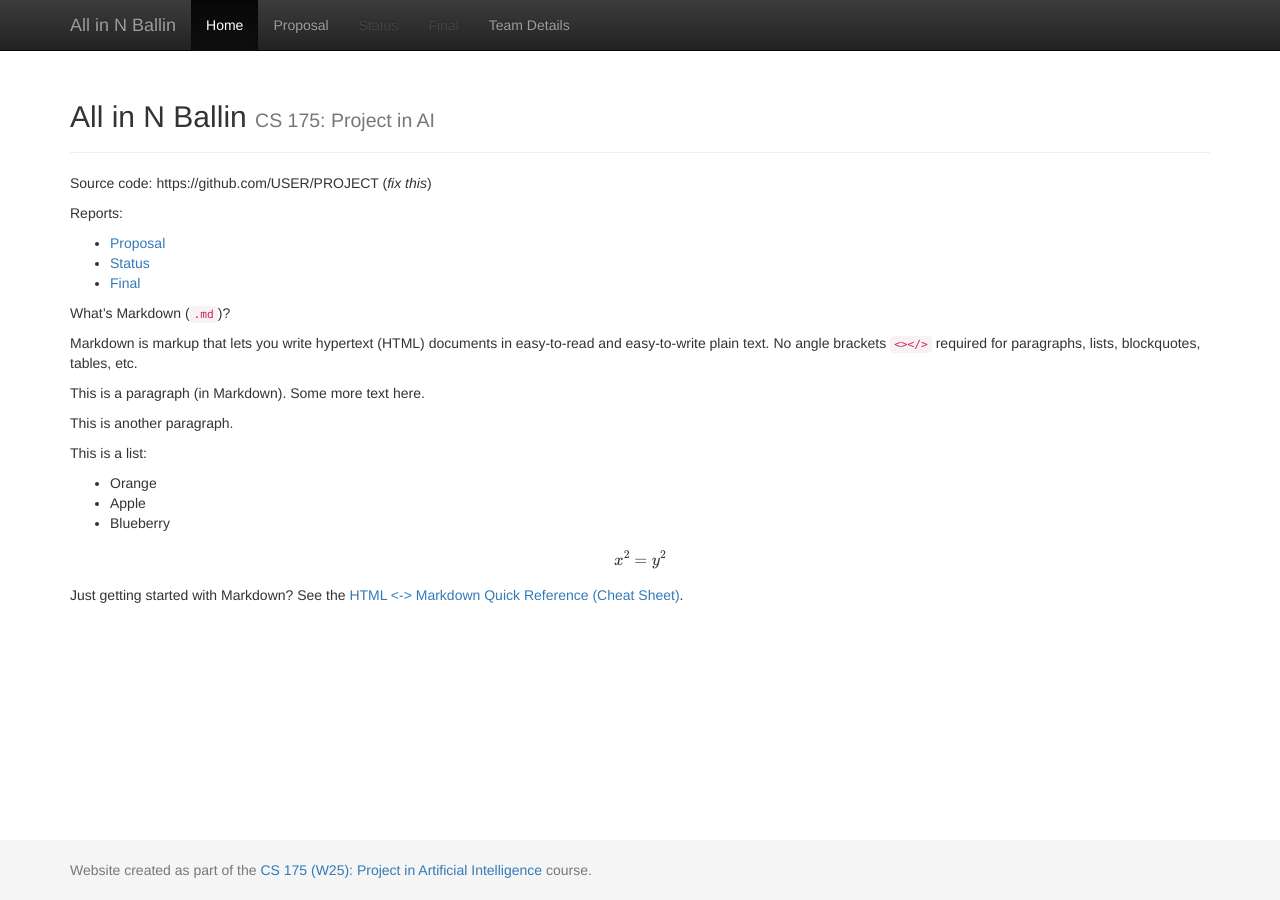
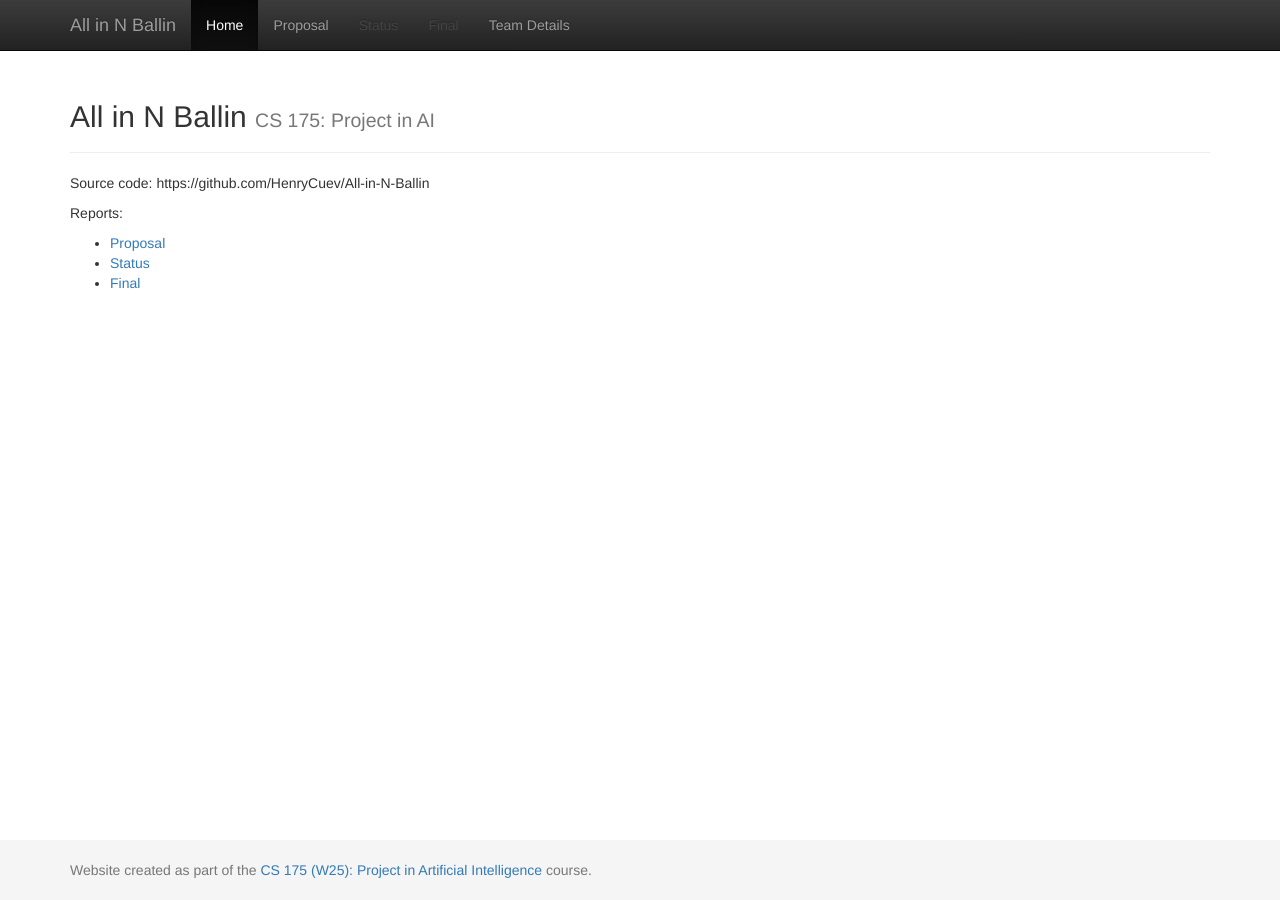
Before and after one commit to HenryCuev/All-in-N-Ballin, a Jekyll site: the page built from docs/index.md, in a window 1280 px wide. Built offline with Jekyll 4.4.1, drawn with Linux system fonts in a browser that asks for light colours; formulas are drawn with MathJax 3.

Commit message:
Add proposal skeleton and update index

```diff
--- a/docs/index.md
+++ b/docs/index.md
@@ -3,38 +3,10 @@
 title:  Home
 ---
 
-Source code: https://github.com/USER/PROJECT (_fix this_)
+Source code: https://github.com/HenryCuev/All-in-N-Ballin
 
 Reports:
 
 - [Proposal](proposal.html)
 - [Status](status.html)
 - [Final](final.html)
-
-What's Markdown (`.md`)?
-
-Markdown is markup that lets you write hypertext (HTML) documents
-in easy-to-read and easy-to-write plain text.
-No angle brackets `<></>` required for
-paragraphs, lists, blockquotes, tables, etc.
-
-
-This is a paragraph (in Markdown). Some more
-text here.
-
-This is another paragraph.
-
-This is a list:
-
-- Orange
-- Apple
-- Blueberry
-
-$$x^2 = y^2$$
-
-
-Just getting started with Markdown?
-See the [HTML <-> Markdown Quick Reference (Cheat Sheet)][quickref].
-
-
-[quickref]: https://github.com/mundimark/quickrefs/blob/master/HTML.md
```
Also changed, not shown: docs/proposal.md (+14 -1 lines).
